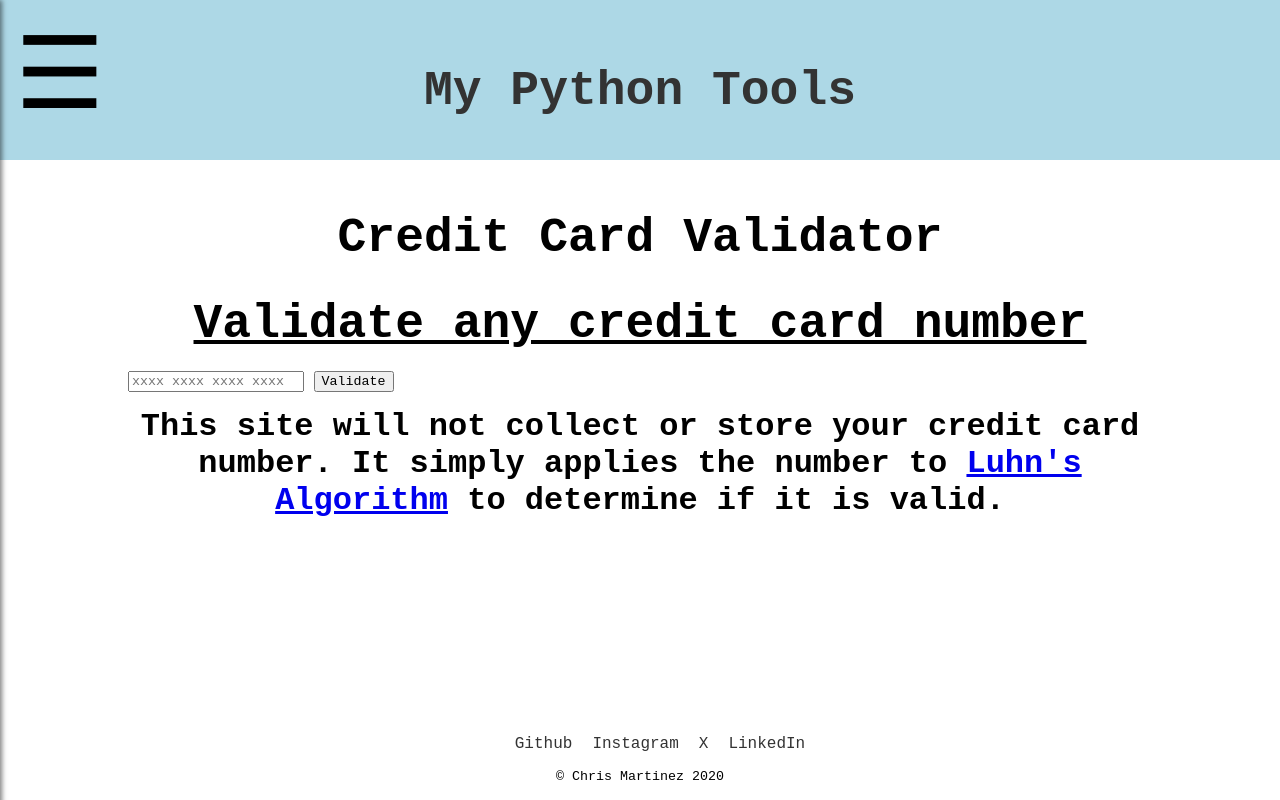
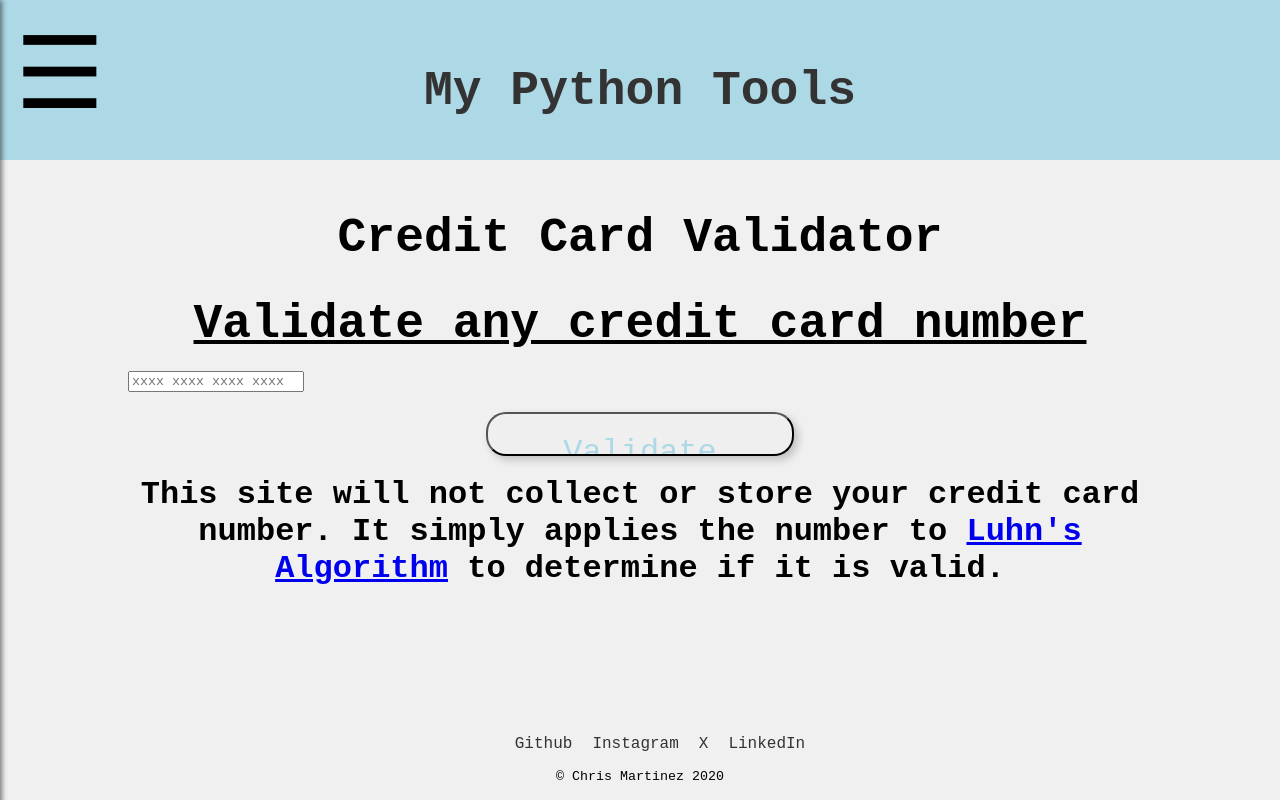
Before and after one commit to coderchris591/pyweb, a Flask app: page /credit-card-validator in a window 1280 px wide. Run offline with Flask 3, Linux system fonts and the light colour scheme; some libraries are stand-ins or nearby versions.

```diff
--- a/static/style.css
+++ b/static/style.css
@@ -137,6 +137,7 @@ body {
     margin: 0;
     display: flex;
     flex-direction: column;
+    background-color: #f0f0f0;
 }
 
 .content{
@@ -151,7 +152,6 @@ body {
 
 /* Main container */
 .container {
-
 }
 
 .container img {
@@ -204,19 +204,19 @@ body {
 .guess-form input {
     margin: 10px;
     padding: 10px;
-    width: 50%;
-    height: 100px;
+    width: 40%;
+    height: 110px;
     border-radius: 5px;
     border: 1px solid #333;
     background: lightgreen;
-    color: white;
-    font-size: 20px;
+    color: black;
+    font-size: 40px;
     font-weight: bold;
 }
 
 .guess-form input:disabled {
     background: firebrick;
-    color: grey;
+    color: black;
 }
 
 /* Helpers */
@@ -229,6 +229,20 @@ body {
     text-align: center;
     font-size: 2em;
 
+}
+
+.link{
+    width: 30%;
+    height: 40px;
+    display: block;
+    text-align: center;
+    margin: 20px auto;
+    font-size: 2em;
+    text-decoration: none;
+    color: lightblue;
+    box-shadow: 4px 4px 8px rgba(0, 0, 0, 0.2);
+    padding: 20px;
+    border-radius: 20px;
 }
 
 
```
